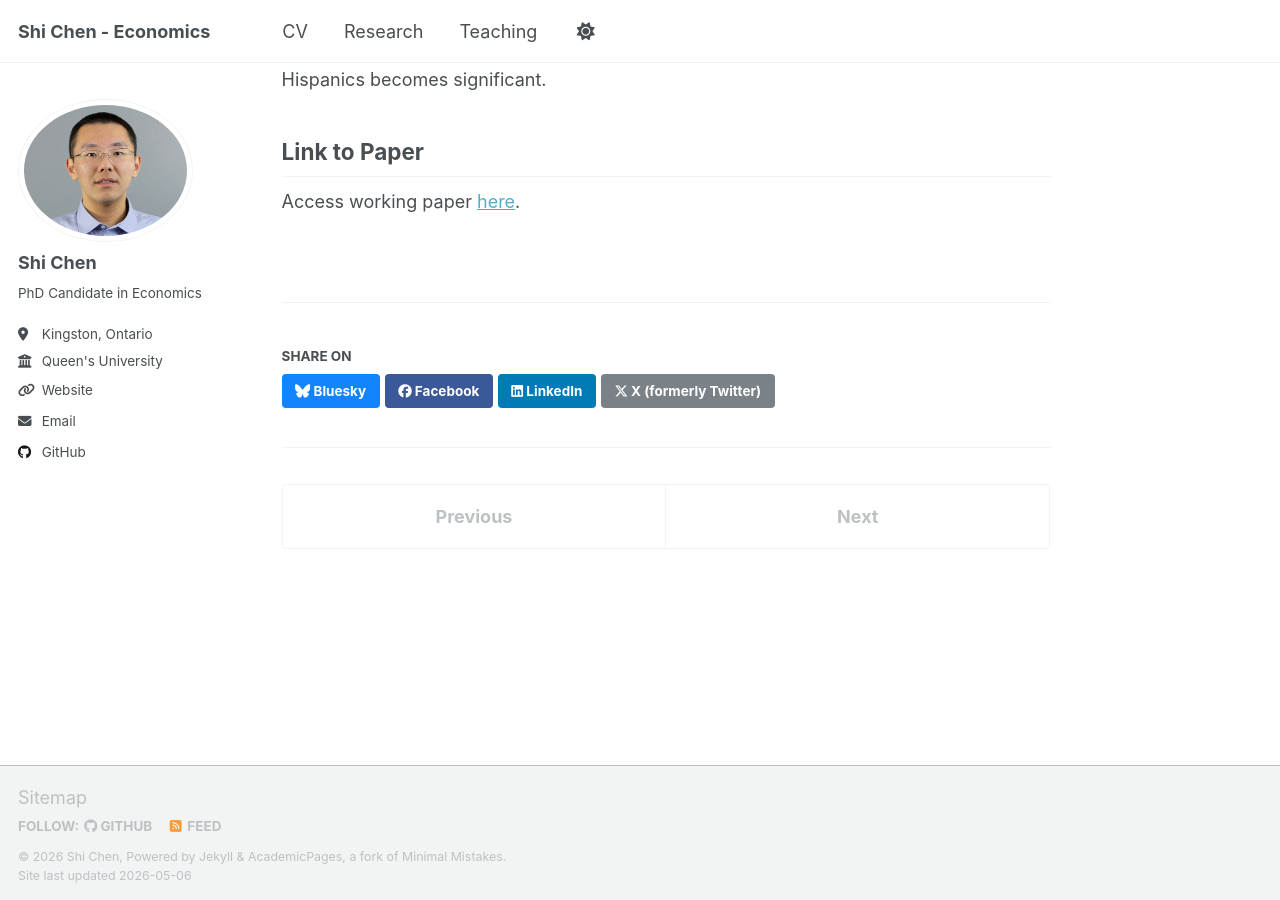
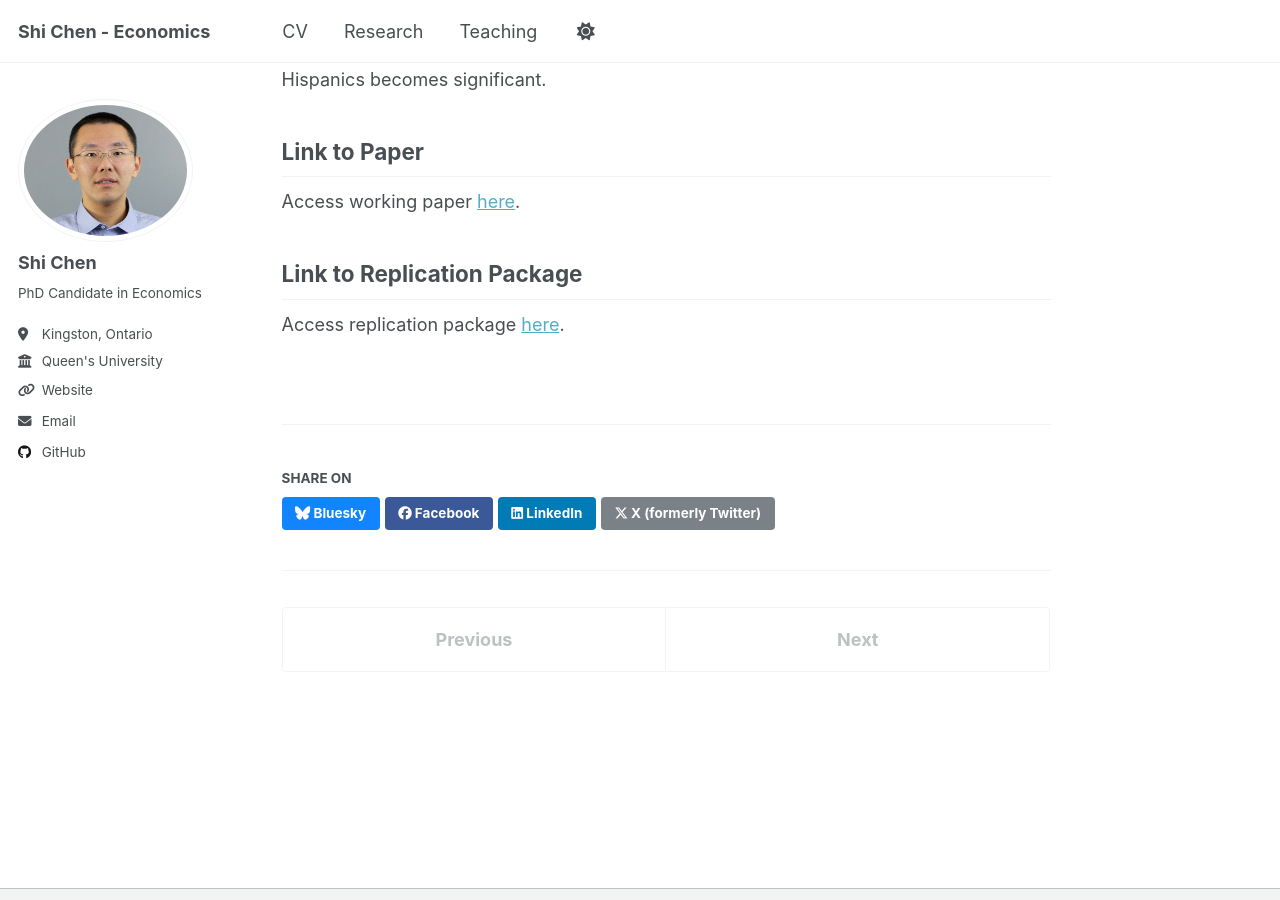
Before and after one commit to shichen14/shichen14.github.io, a Jekyll site: the page built from _publications/2025-09-18-HUD-comment.md, in a window 1280 px wide and 900 px high, scrolled down 605 px. Built offline with Jekyll 4.4.1, drawn with Linux system fonts in a browser that asks for light colours; a script that is not in the unit is left out.

Commit message:
Update 2025-09-18-HUD-comment.md

```diff
--- a/_publications/2025-09-18-HUD-comment.md
+++ b/_publications/2025-09-18-HUD-comment.md
@@ -3,7 +3,7 @@ title: "The Many Misspellings of Albuquerque: A Comment on 'Sorting or Steering:
 collection: publications
 category: manuscripts
 permalink: /publication/2025-09-18-HUD-comment
-excerpt: '*with Areez Gangji, Sunny Karim, Anthony McCanny and Matthew D. Webb*<br>**Revise and resubmit, Journal of Political Economy.**<br>**[<a href="https://www.econstor.eu/bitstream/10419/286601/1/I4R-DP108.pdf">Link to paper</a>]**<br />This comment revisits the analysis in Christensen and Timmins (2022). We identify two critical errors used in the original analysis, one with the data and the other with coding. When either error is corrected several major results in the paper change, either in statistical significance or in effect size.'
+excerpt: '*with Areez Gangji, Sunny Karim, Anthony McCanny and Matthew D. Webb*<br>**Revise and resubmit, Journal of Political Economy.**<br>**[<a href="https://www.econstor.eu/bitstream/10419/286601/1/I4R-DP108.pdf">Link to paper</a>][<a href="https://github.com/mattdwebb/HUDreplication">Link to replication pkg</a>]**<br />This comment revisits the analysis in Christensen and Timmins (2022). We identify two critical errors used in the original analysis, one with the data and the other with coding. When either error is corrected several major results in the paper change, either in statistical significance or in effect size.'
 date: 2024-04-01
 venue:
 slidesurl:
@@ -18,3 +18,6 @@ This comment revisits the analysis in Christensen and Timmins (2022). We identif
 
 ## Link to Paper
 Access working paper <a href="https://www.econstor.eu/bitstream/10419/286601/1/I4R-DP108.pdf">here</a>.
+
+## Link to Replication Package
+Access replication package <a href="https://github.com/mattdwebb/HUDreplication">here</a>.
```
